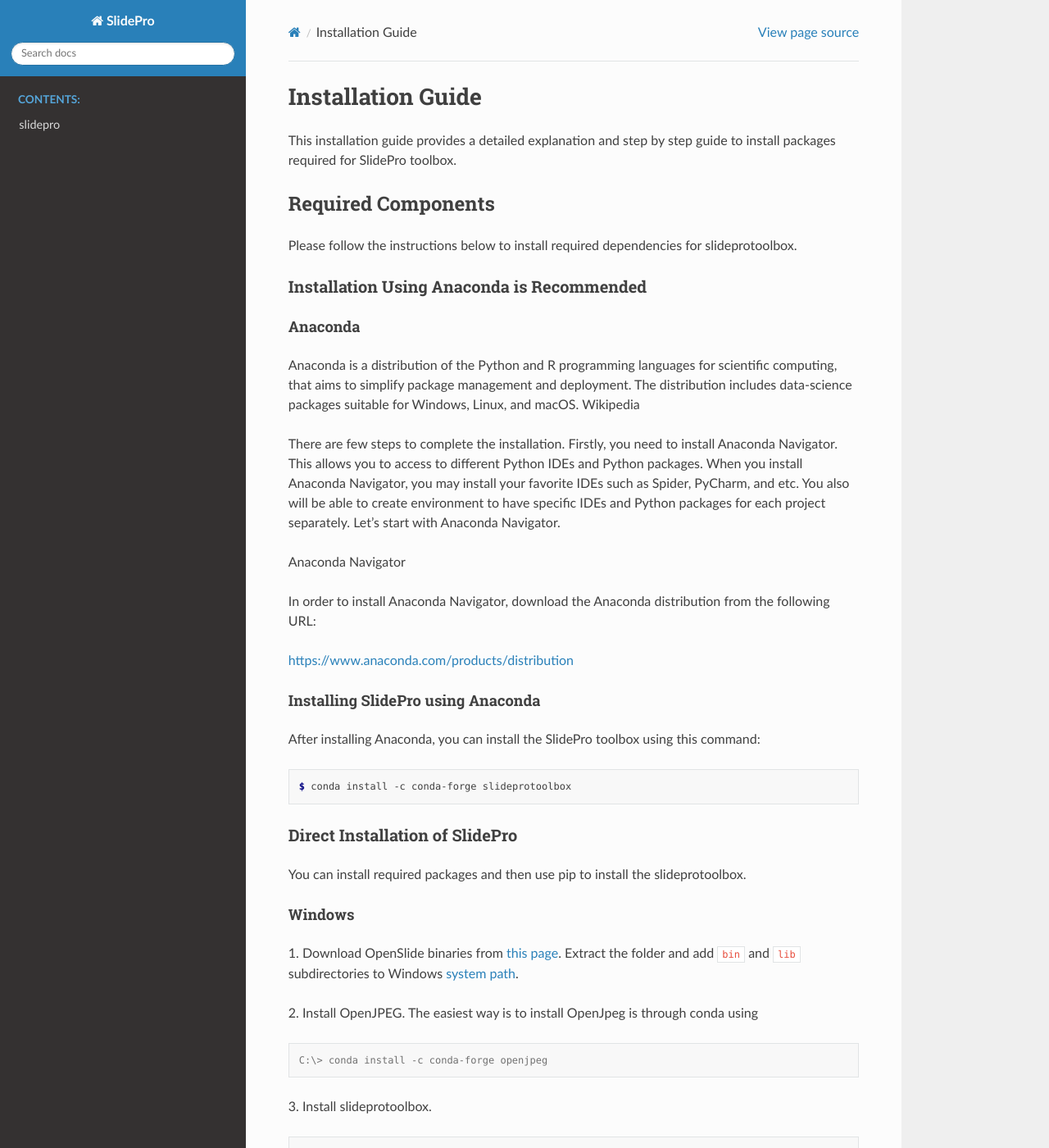
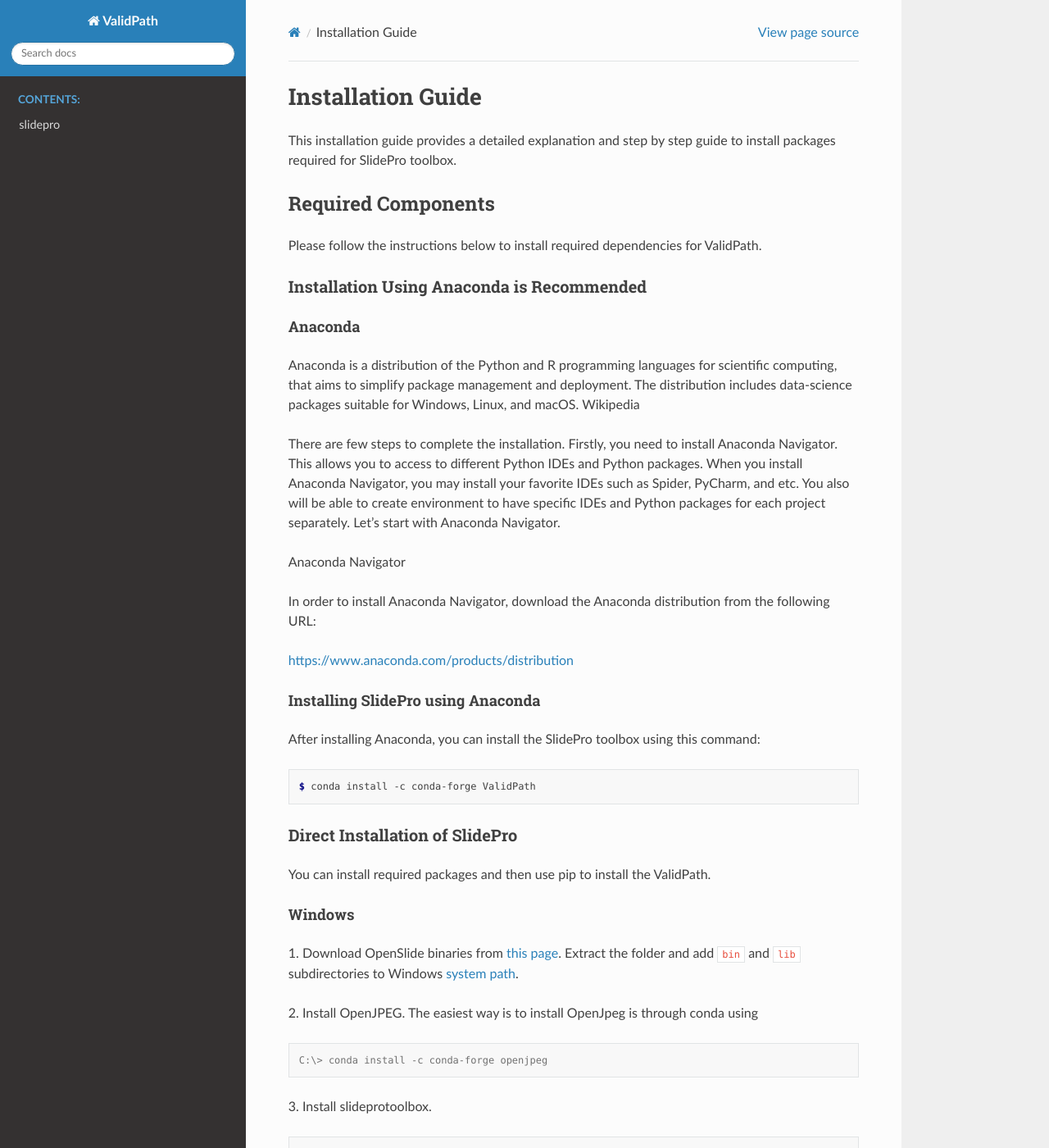
Before and after one commit to DIDSR/ValidPath, a Sphinx documentation site: the page built from docs/installation.rst, in a window 1280 px wide and 1400 px high. Shown: the whole window at 82% size. Built offline with Sphinx 7.4.7 and the Read the Docs theme 2.0.0, drawn with Linux system fonts in a browser that asks for light colours; pages that are not in the unit, such as notebooks, are missing from menus; some of the changed text lies outside the part shown.

Commit message:
Sphinix Docs

```diff
--- a/docs/conf.py
+++ b/docs/conf.py
@@ -9,8 +9,8 @@
 import sys
 sys.path.insert(0,os.path.abspath(".."))
 
-project = 'SlidePro'
-copyright = '2022, Seyed Kahaki'
+project = 'ValidPath'
+copyright = '2023, Seyed Kahaki'
 author = 'Seyed Kahaki'
 release = '1.0.0'
 
--- a/docs/installation.rst
+++ b/docs/installation.rst
@@ -4,7 +4,7 @@
 
 Required Components
 --------------
-Please follow the instructions below to install required dependencies for slideprotoolbox.
+Please follow the instructions below to install required dependencies for ValidPath.
 
 Installation Using Anaconda is Recommended
 ============================
@@ -28,13 +28,13 @@
 
 .. code-block:: console
 
-    $ conda install -c conda-forge slideprotoolbox
+    $ conda install -c conda-forge ValidPath
 
 
 Direct Installation of SlidePro
 ==================
 
-You can install required packages and then use pip to install the slideprotoolbox.
+You can install required packages and then use pip to install the ValidPath.
 
 Windows
 ^^^^^^^
@@ -73,7 +73,7 @@
 
 .. code-block:: console
 
-    $ git clone https://github.com/mousavikahaki/slidepro.git
+    $ git clone https://github.com/mousavikahaki/ValidPath.git
 
 after downloading the source code of the slidepro toolbox, you can install it using the following command:
 
@@ -82,4 +82,4 @@
     $ python setup.py install
 
 
-.. _Github repo: https://github.com/mousavikahaki/slidepro.git
+.. _Github repo: https://github.com/mousavikahaki/ValidPath.git
--- a/docs/modules.rst
+++ b/docs/modules.rst
@@ -4,6 +4,6 @@
 .. toctree::
    :maxdepth: 4
 
-   annotation
+   assessment
    main
-   wsi
+   WSI
```
Also changed, not shown: docs/annotation.rst (deleted, +0 -37 lines), docs/assessment.rst (added, +29 -0 lines), docs/wsi.rst (+8 -8 lines), .readthedocs.yaml (added).
